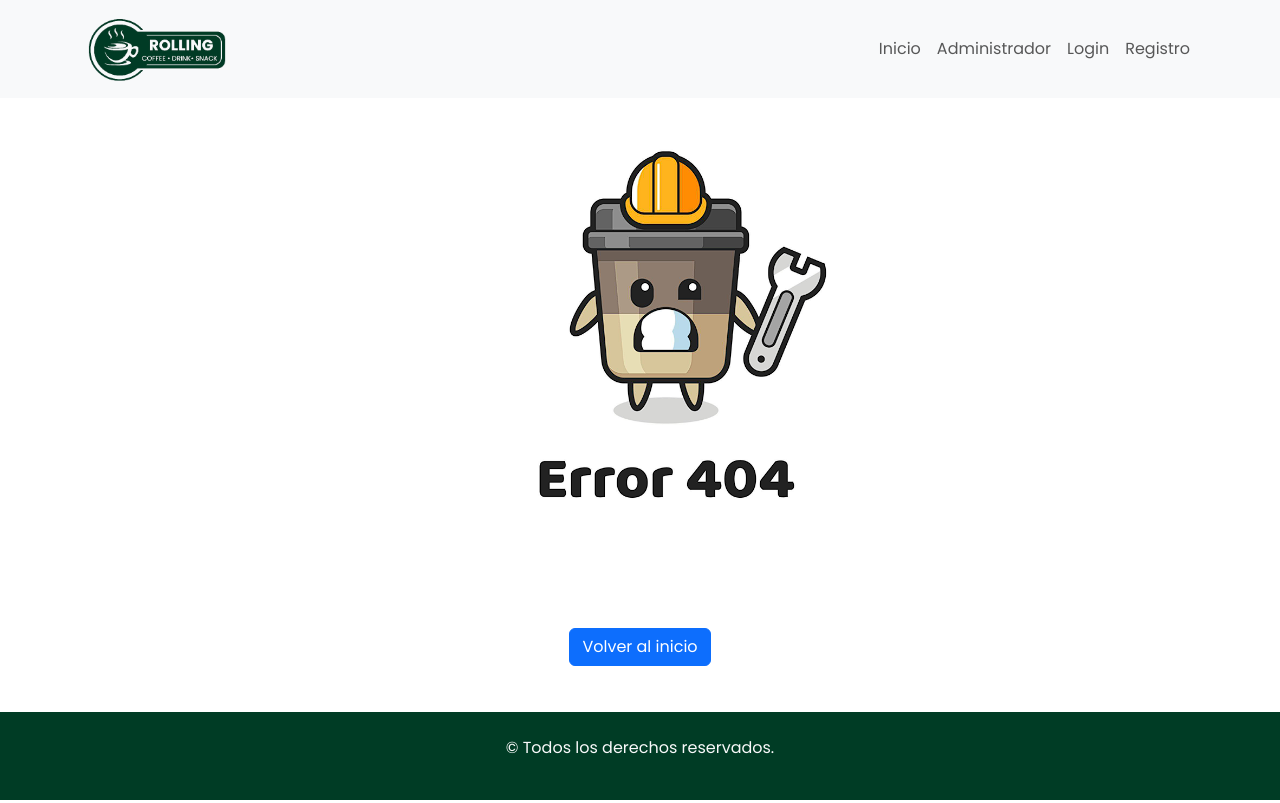
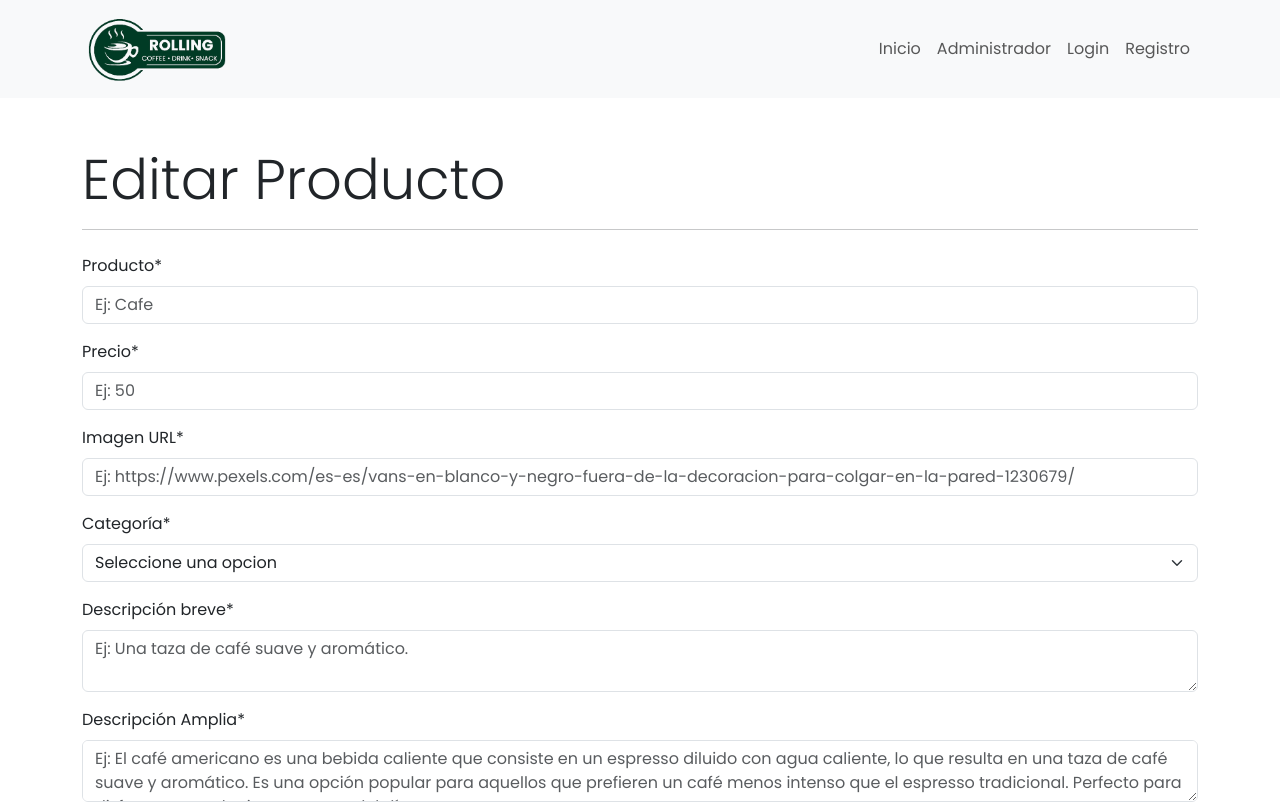
Before and after one commit to camilaalani/RollingCoffee, a React (Vite) app: page /administrador/editar/1 in a window 1280 px wide. Shown: the top 803 px of the page. Built offline with nearby package versions, Linux system fonts and the light colour scheme; no server answers.

Commit message:
agregamos un props en FormularioProducto para saber cuando estamos editando y cuando creamos un producto

```diff
--- a/db.json
+++ b/db.json
@@ -36,6 +36,15 @@
       "categoria": "Batidos",
       "descripcion_breve": "muur delicicoosp",
       "descripcion_amplia": "egnjrenofenvnfobnfejivjeiogjiegshbdribseirboaregvub rabfireb lbsgbiresjv"
+    },
+    {
+      "id": "bcfb",
+      "nombreProducto": "Mini Torta Chocolate",
+      "precio": "1499",
+      "imagen": "https://www.estherhelados.com.ar/webfiles/estherhelados/productos/133/1_1000x1000.jpg",
+      "categoria": "dulce",
+      "descripcion_breve": "Mini Torta Chocolate y Nuez",
+      "descripcion_amplia": "Brownie, helado de chocolate c/nuez , pionono, dulce de leche repostero y ganache de chocolate."
     }
   ],
   "usuarios": [
--- a/src/App.jsx
+++ b/src/App.jsx
@@ -31,12 +31,12 @@ function App() {
         <Route
           exact
           path="/administrador/crear"
-          element={<FormularioProducto></FormularioProducto>}
+          element={<FormularioProducto editar={false} titulo="Nuevo Producto"></FormularioProducto>}
         ></Route>
         <Route
           exact
-          path="/administrador/editar"
-          element={<Administrador></Administrador>}
+          path="/administrador/editar/:id"
+          element={<FormularioProducto editar={true} titulo="Editar Producto"></FormularioProducto>}
         ></Route>
         <Route path="*" element={<Error404></Error404>}></Route>
       </Routes>
--- a/src/components/producto/FormularioProducto.jsx
+++ b/src/components/producto/FormularioProducto.jsx
@@ -3,7 +3,7 @@ import { useForm } from "react-hook-form";
 import { crearProductoAPI } from "../../helpers/queries";
 import Swal from "sweetalert2";
 
-const FormularioProducto = () => {
+const FormularioProducto = ({editar, titulo}) => {
   const {
     register,
     handleSubmit,
@@ -12,7 +12,11 @@ const FormularioProducto = () => {
   } = useForm();
 
   const productoValidado = async(producto) => {
-    console.log(producto);
+    if(editar){
+      //agregar la logica para editar el producto con la api
+    }else{
+      console.log(producto);
+    //Esta es la logica cuando quiero crear un producto
     const respuesta = await crearProductoAPI(producto);
     if(respuesta.status === 201){
       //mensaje para el usuario
@@ -29,11 +33,12 @@ const FormularioProducto = () => {
         icon: "error"
       });
     }
+    }
   };
 
   return (
     <section className="container mainSection">
-      <h1 className="display-4 mt-5">Nuevo producto</h1>
+      <h1 className="display-4 mt-5">{titulo}</h1>
       <hr />
       <Form className="my-4" onSubmit={handleSubmit(productoValidado)}>
         <Form.Group className="mb-3" controlId="formNombreProdcuto">
```
